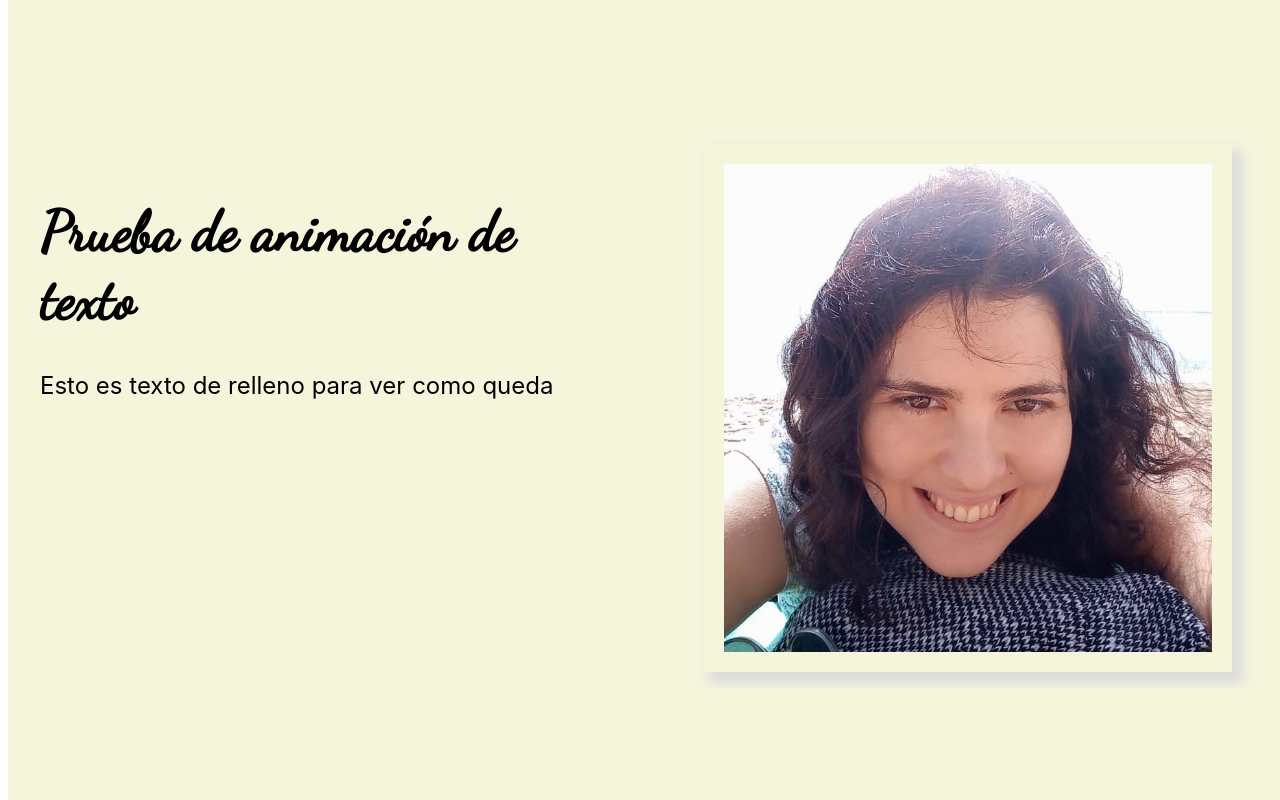
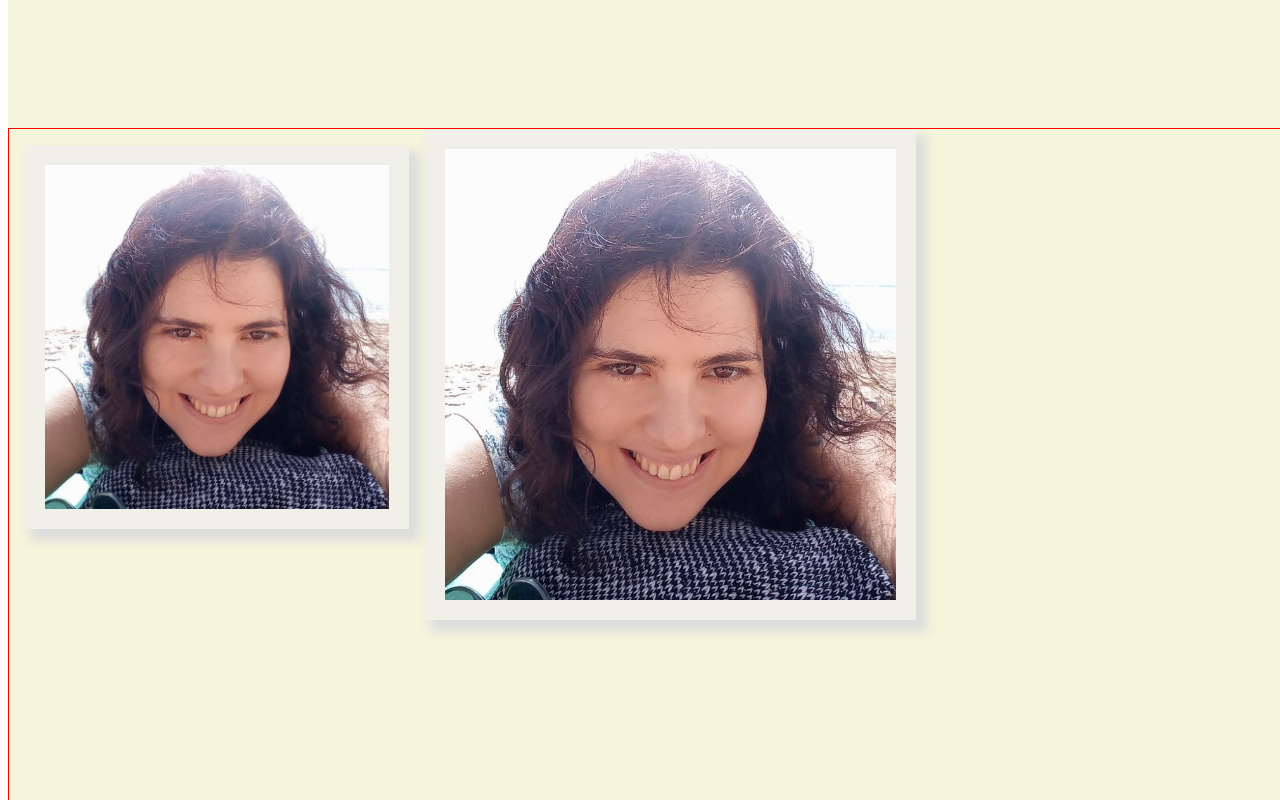
Before and after one commit to Juansa77/etwp, a React (Vite) app: page / in a window 1280 px wide. Shown: the part 3880-4680 px from the top of the page. Built offline with nearby package versions, Linux system fonts and the light colour scheme; a web font is replaced by a local one.

Commit message:
added animatedGallery component

```diff
--- a/src/components/AnimatedPic/AnimatedPic.css
+++ b/src/components/AnimatedPic/AnimatedPic.css
@@ -20,8 +20,8 @@
 }
 
 .picAnimated {
-  border: 1px solid rgb(219, 214, 214);
-  border: 20px solid beige;
+  border: 1px solid rgb(241, 235, 235);
+  border: 20px solid rgb(240, 240, 233);
   -webkit-box-shadow: 7.5px 8.5px 10px 3px #dddddd;
   -moz-box-shadow: 7.5px 8.5px 10px 3px #dddddd;
   box-shadow: 7.5px 8.5px 10px 3px #dddddd;
--- /dev/null
+++ b/src/components/animatedGallery/animatedGallery.css
@@ -0,0 +1,63 @@
+.animated-gallery-container {
+    height: 120vh;
+    width: 100vw;
+
+    border:1px solid red;
+    display: flex;
+    overflow: hidden;
+  }
+
+  .animated-gallery-pic {
+
+    padding: 2vh;
+
+    transform: translateX(
+      -100%
+    ); /* Inicialmente fuera de la pantalla a la izquierda */
+    transition: transform 2.5s ease;
+
+    display: flex;
+    height: 40%;
+    justify-content: center;
+  }
+
+  .picAnimatedGallery {
+    border: 1px solid rgb(241, 235, 235);
+    border: 20px solid rgb(240, 240, 233);
+    -webkit-box-shadow: 7.5px 8.5px 10px 3px #dddddd;
+    -moz-box-shadow: 7.5px 8.5px 10px 3px #dddddd;
+    box-shadow: 7.5px 8.5px 10px 3px #dddddd;
+
+    z-index: 1;
+  }
+
+  @keyframes picAnimation {
+    0% {
+      height: 30%;
+    }
+
+    10% {
+      height: 38%;
+    }
+    40% {
+      height: 42%;
+    }
+
+    100% {
+      height: 47%;
+    }
+  }
+
+  .picAnimatedGallery-two{
+    height:47%;
+    border: 20px solid rgb(240, 240, 233);
+    -webkit-box-shadow: 7.5px 8.5px 10px 3px #dddddd;
+    -moz-box-shadow: 7.5px 8.5px 10px 3px #dddddd;
+    box-shadow: 7.5px 8.5px 10px 3px #dddddd;
+
+  }
+
+.animation{
+
+    animation: picAnimation 2s linear;
+  }
--- /dev/null
+++ b/src/components/animatedGallery/animatedGallery.jsx
@@ -0,0 +1,65 @@
+import { useEffect, useRef, useState } from "react";
+import "./animatedGallery.css";
+import useIsVisible from "../../Hooks/useIsVisible";
+
+
+const AnimatedGallery = ({ direction, pic, form }) => {
+
+  const animatedTextRef = useRef(null);
+  const isVisible= useIsVisible(animatedTextRef)
+
+
+
+  //*----UseEffect para aplicar la clase en caso de que sea visible
+  useEffect(() => {
+    // Aplica la animación cuando el elemento es visible
+    if (isVisible) {
+      animatedTextRef.current.style.transform = "translateX(0)";
+    }else{
+      if(direction=="left"){
+        animatedTextRef.current.style.transform = "translateX(-100%)";
+      }
+      if(direction=="right"){
+        animatedTextRef.current.style.transform = "translateX(100%)";
+      }
+
+      if(direction=="up"){
+        animatedTextRef.current.style.transform = "translateY(50%)";
+      }
+
+    }
+  }, [isVisible]);
+
+  return (
+    <div className="animated-gallery-container">
+      <div
+        className={`animated-gallery-pic ${isVisible ? "visible" : ""}`}
+        style={{
+          transform:
+            direction === "left"
+              ? "translateX(-100%)"
+              : direction === "right"
+              ? "translateX(100%)"
+              : direction === "up"
+              ? "translateY(50%)"
+              : "",
+        }}
+        ref={animatedTextRef}
+      >
+        <img
+          className="picAnimatedGallery"
+          src={pic}
+          style={{ borderRadius: form === "circle" ? "100%" : "0%" }}
+        />
+
+      </div>
+      <img
+          className={`picAnimatedGallery-two ${isVisible ? "animation":""}`}
+          src={pic}
+          style={{ borderRadius: form === "circle" ? "100%" : "0%" }}
+        />
+    </div>
+  );
+};
+
+export default AnimatedGallery;
--- a/src/pages/home/Home.jsx
+++ b/src/pages/home/Home.jsx
@@ -7,6 +7,9 @@ import AnimatedTextBack from "../../components/AnimatedTextBack/AnimatedTextBack
 import GradientDivAnimated from "../../components/GradientDivAnimated/GradientDivAnimated";
 import AnimatedTextFullW from "../../components/AnimatedTextFullWidth/AnimatedTextFullW";
 import WavesDiv from "../../components/WavesDiv/WavesDiv";
+import AnimatedGallery from "../../components/animatedGallery/animatedGallery";
+
+
 
 const Home = () => {
   return (
@@ -21,6 +24,9 @@ const Home = () => {
       <DivSeparator>
         <AnimatedText direction={"left"} />
         <AnimatedText direction={"right"} />
+      </DivSeparator>
+      <DivSeparator>
+      <AnimatedGallery direction={"right"} pic={"elena1.jpg"}  />
       </DivSeparator>
       <DivSeparator>
         <AnimatedText direction={"up"} />
```
